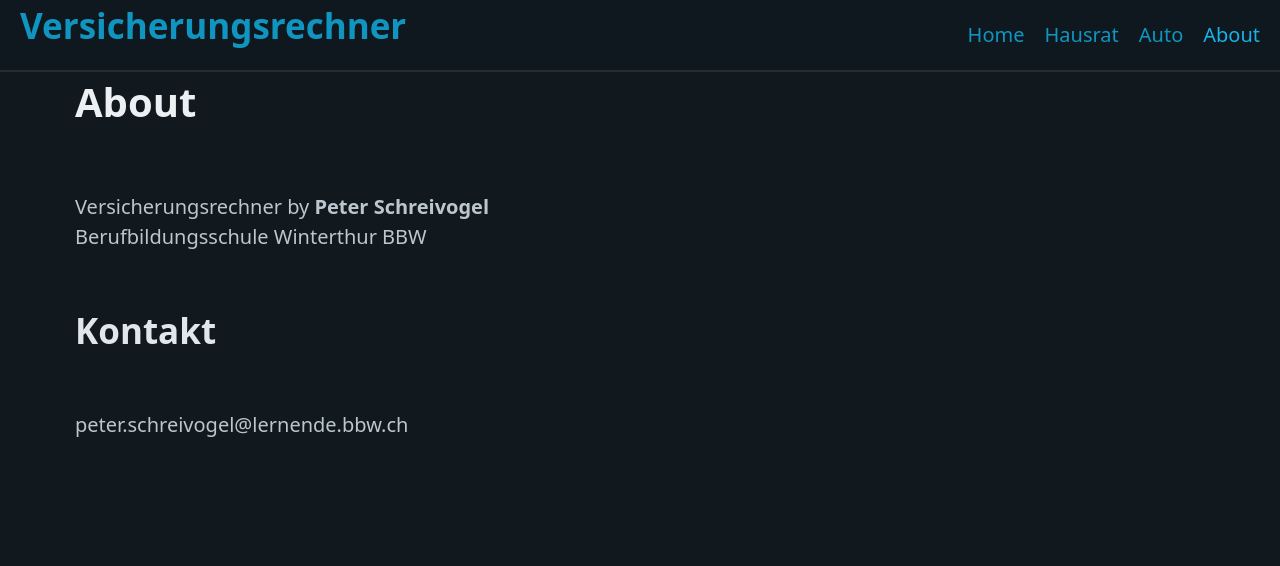
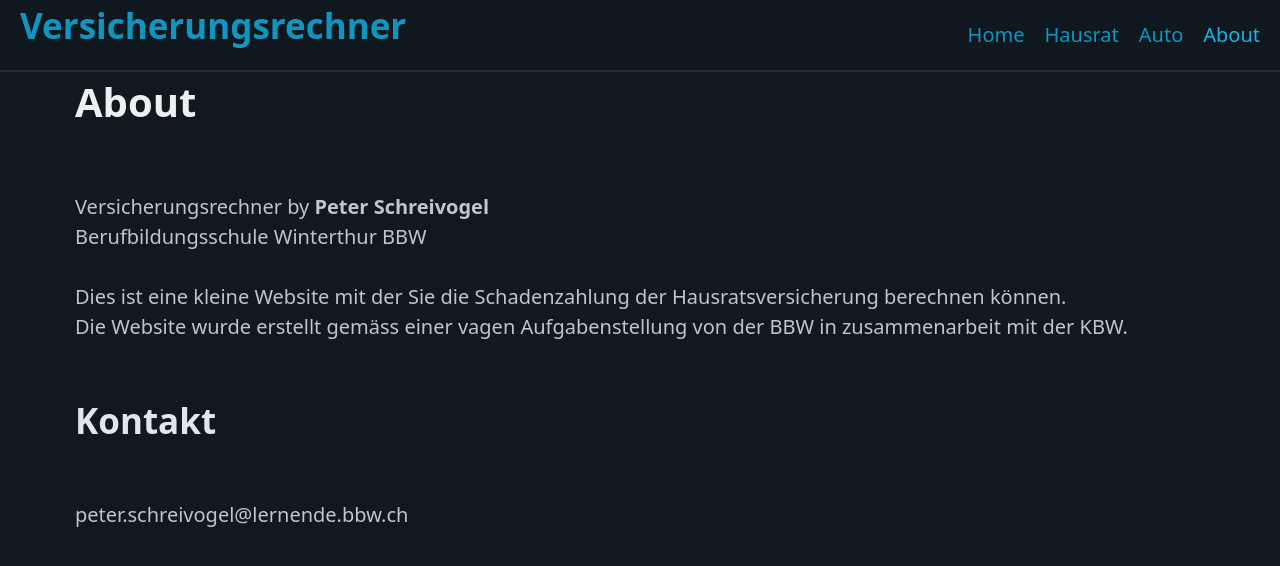
Before and after one commit to pcaracal/project_versicherungsrechner, a React (Create React App) app in the folder versicherungsrechner/: page /about in a window 1280 px wide. Shown: the top 566 px of the page. Built offline with nearby package versions, Linux system fonts and the light colour scheme.

Commit message:
More information in about page

```diff
--- a/versicherungsrechner/src/sites/About.js
+++ b/versicherungsrechner/src/sites/About.js
@@ -8,6 +8,12 @@ const About = () => {
                     Versicherungsrechner by <strong>Peter Schreivogel</strong><br />
                     Berufbildungsschule Winterthur BBW
                 </p>
+
+                <p>
+                    Dies ist eine kleine Website mit der Sie die Schadenzahlung der Hausratsversicherung berechnen können.<br />
+                    Die Website wurde erstellt gemäss einer vagen Aufgabenstellung von der BBW in zusammenarbeit mit der KBW.
+                </p>
+
                 <h2>Kontakt</h2>
                 <p>
                     peter.schreivogel@lernende.bbw.ch
```
Also changed, not shown: 1 other file (tests, documents, lock files or other folders).
